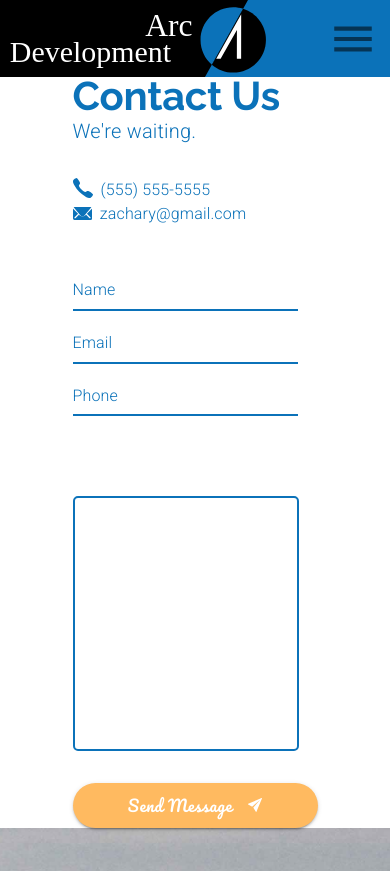
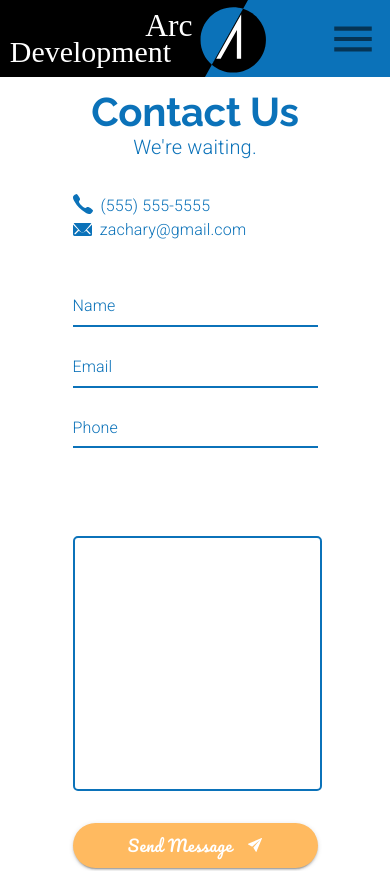
Before and after one commit to ms77grz/material-ui-react-full-course, a React (Create React App) app: page /contact in a window 390 px wide. Shown: the top 871 px of the page. Built offline with nearby package versions, Linux system fonts and the light colour scheme.

Commit message:
Using TextFields - Responsive Design

```diff
--- a/src/components/Contact.js
+++ b/src/components/Contact.js
@@ -13,6 +13,8 @@
 import emailIcon from '../assets/email.svg';
 import airplane from '../assets/send.svg';
 
+import mobileBackground from '../assets/mobileBackground.jpg';
+
 const useStyles = makeStyles(theme => ({
   background: {
     backgroundImage: `url(${background})`,
@@ -21,6 +23,9 @@
     backgroundRepeat: 'no-repeat',
     height: '60em',
     paddingBottom: '10em',
+    [theme.breakpoints.down('md')]: {
+      backgroundImage: `url(${mobileBackground})`,
+    },
   },
   estimateBtn: {
     ...theme.typography.estimate,
@@ -34,7 +39,7 @@
     '&:hover': {
       backgroundColor: theme.palette.secondary.light,
     },
-    [theme.breakpoints.down('sm')]: {
+    [theme.breakpoints.down('md')]: {
       marginLeft: 0,
       marginRight: 0,
     },
@@ -44,7 +49,7 @@
     fontSize: '0.7rem',
     height: 35,
     padding: 5,
-    [theme.breakpoints.down('sm')]: {
+    [theme.breakpoints.down('md')]: {
       marginBottom: '2em',
     },
   },
@@ -71,6 +76,7 @@
   const classes = useStyles();
   const theme = useTheme();
   const matchesSM = useMediaQuery(theme.breakpoints.down('sm'));
+  const matchesMD = useMediaQuery(theme.breakpoints.down('md'));
 
   const [name, setName] = useState('');
   const [email, setEmail] = useState('');
@@ -87,14 +93,23 @@
         justifyContent='center'
         lg={4}
         xl={3}
+        style={{
+          marginTop: matchesSM ? '1em' : matchesMD ? '5em' : 0,
+          marginBottom: matchesMD ? '5em' : 0,
+        }}
       >
         <Grid item>
           <Grid item container direction='column'>
             <Grid item>
-              <Typography variant='h2' style={{ lineHeight: 1 }}>
+              <Typography
+                align={matchesMD ? 'center' : undefined}
+                variant='h2'
+                style={{ lineHeight: 1 }}
+              >
                 Contact Us
               </Typography>
               <Typography
+                align={matchesMD ? 'center' : undefined}
                 variant='body1'
                 style={{ color: theme.palette.common.blue }}
               >
@@ -135,25 +150,33 @@
                 </Typography>
               </Grid>
             </Grid>
-            <Grid item container style={{ maxWidth: '15em' }}>
-              <Grid item>
+            <Grid
+              item
+              container
+              direction='column'
+              style={{ maxWidth: '20em' }}
+            >
+              <Grid item style={{ marginBottom: '0.5em' }}>
                 <TextField
+                  fullWidth
                   label='Name'
                   id='name'
                   value={name}
                   onChange={event => setName(event.target.value)}
                 />
               </Grid>
-              <Grid item>
+              <Grid item style={{ marginBottom: '0.5em' }}>
                 <TextField
+                  fullWidth
                   label='Email'
                   id='email'
                   value={email}
                   onChange={event => setEmail(event.target.value)}
                 />
               </Grid>
-              <Grid item>
+              <Grid item style={{ marginBottom: '0.5em' }}>
                 <TextField
+                  fullWidth
                   label='Phone'
                   id='phone'
                   value={phone}
@@ -161,8 +184,9 @@
                 />
               </Grid>
             </Grid>
-            <Grid item style={{ maxWidth: '15em' }}>
+            <Grid item style={{ maxWidth: '20em' }}>
               <TextField
+                fullWidth
                 InputProps={{ disableUnderline: true }}
                 className={classes.message}
                 value={message}
@@ -197,28 +221,34 @@
         lg={8}
         xl={9}
         alignItems='center'
+        direction={matchesMD ? 'column' : 'row'}
+        justifyContent={matchesMD ? 'center' : undefined}
       >
         <Grid
           item
           style={{
-            marginLeft: matchesSM ? 0 : '3rem',
-            textAlign: matchesSM ? 'center' : 'inherit',
+            marginLeft: matchesMD ? 0 : '3rem',
+            textAlign: matchesMD ? 'center' : 'inherit',
           }}
         >
           <Grid container direction='column'>
             <Grid item>
-              <Typography variant='h2'>
+              <Typography variant='h2' align={matchesMD ? 'center' : undefined}>
                 Simple Software.
                 <br />
                 Revolutionary Results.
               </Typography>
-              <Typography variant='subtitle2' style={{ fontSize: '1.5rem' }}>
+              <Typography
+                variant='subtitle2'
+                style={{ fontSize: '1.5rem' }}
+                align={matchesMD ? 'center' : undefined}
+              >
                 Take advantage of the 21st Century.
               </Typography>
               <Grid
                 container
                 item
-                justifyContent={matchesSM ? 'center' : undefined}
+                justifyContent={matchesMD ? 'center' : undefined}
               >
                 <Button
                   component={Link}
--- a/src/components/ui/theme.js
+++ b/src/components/ui/theme.js
@@ -86,6 +86,10 @@
       },
     },
     MuiInput: {
+      root: {
+        color: arcGrey,
+        fontWeight: 300,
+      },
       underline: {
         '&:before': {
           borderBottom: `2px solid ${arcBlue}`,
```
